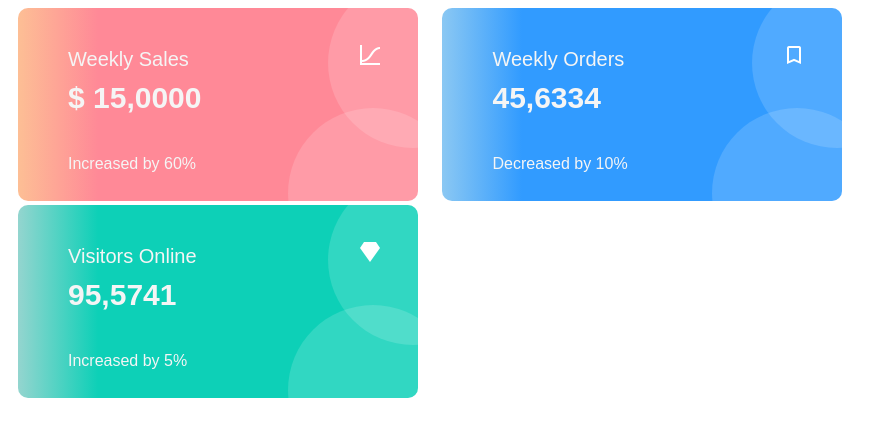
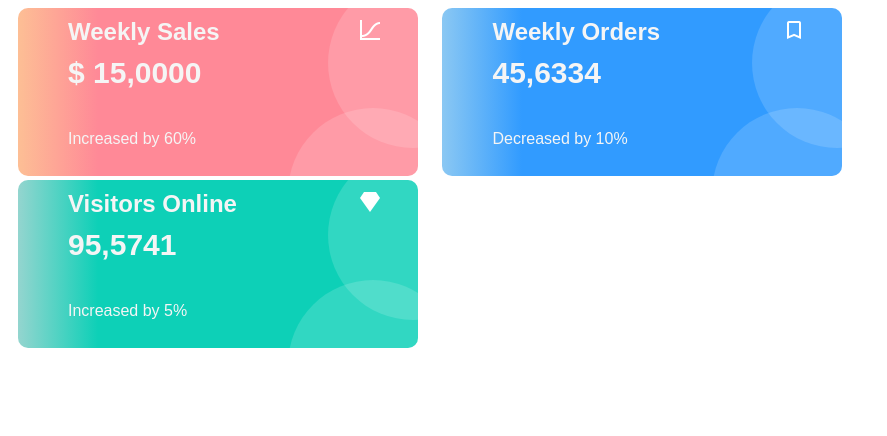
Before and after one commit to zimoglyad1305/test, a plain HTML site: page index.html in a window 1280 px wide. Shown: the whole page, without its empty margins (0-887 px from the left). Drawn offline with Linux system fonts and the light colour scheme.

Commit message:
main change

```diff
--- a/main.css
+++ b/main.css
@@ -17,7 +17,7 @@ p {
   margin: auto 10px;
   overflow: hidden;
 }
-.heading {
+.head-name {
   padding-top: 30px;
   font-weight: normal;
   font-size: 20px;
```
